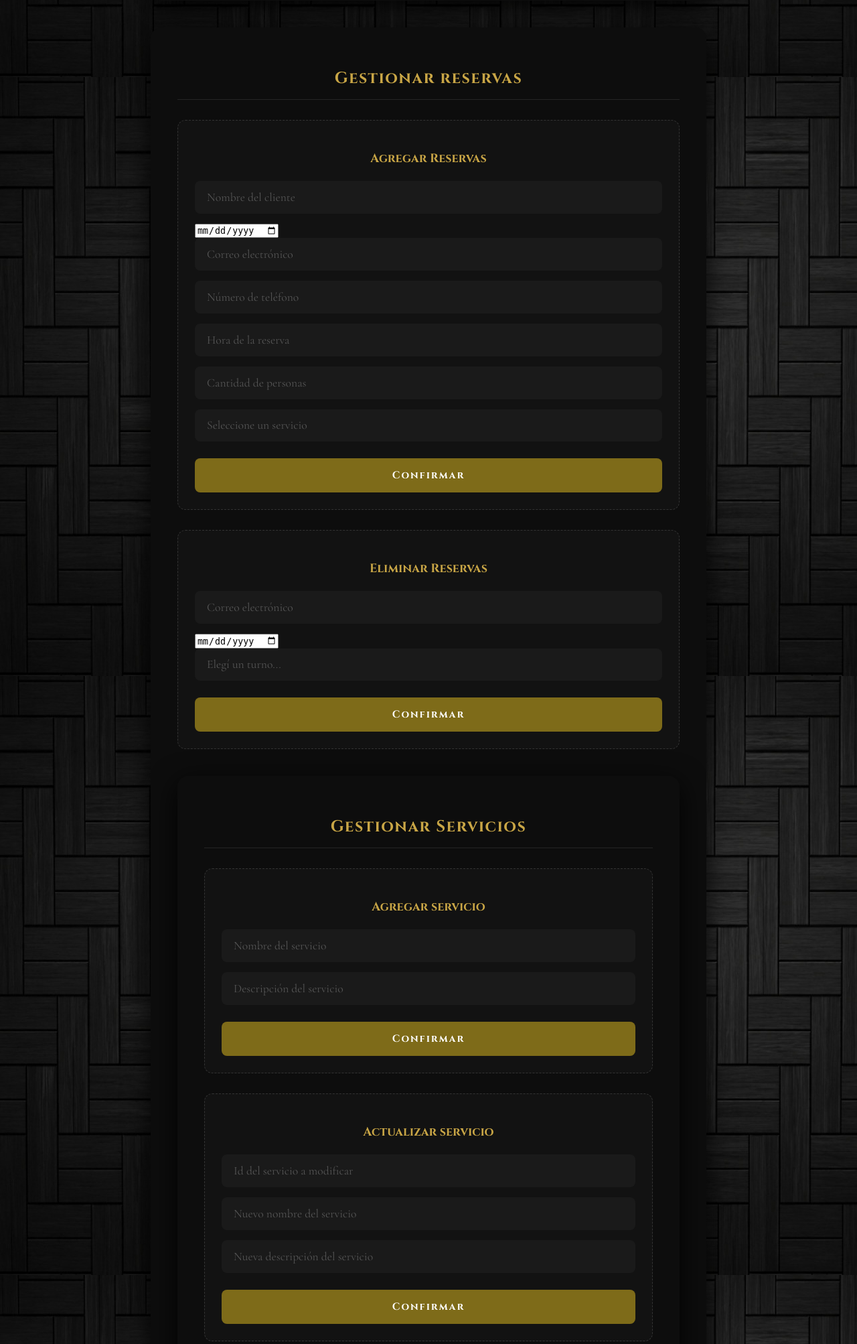
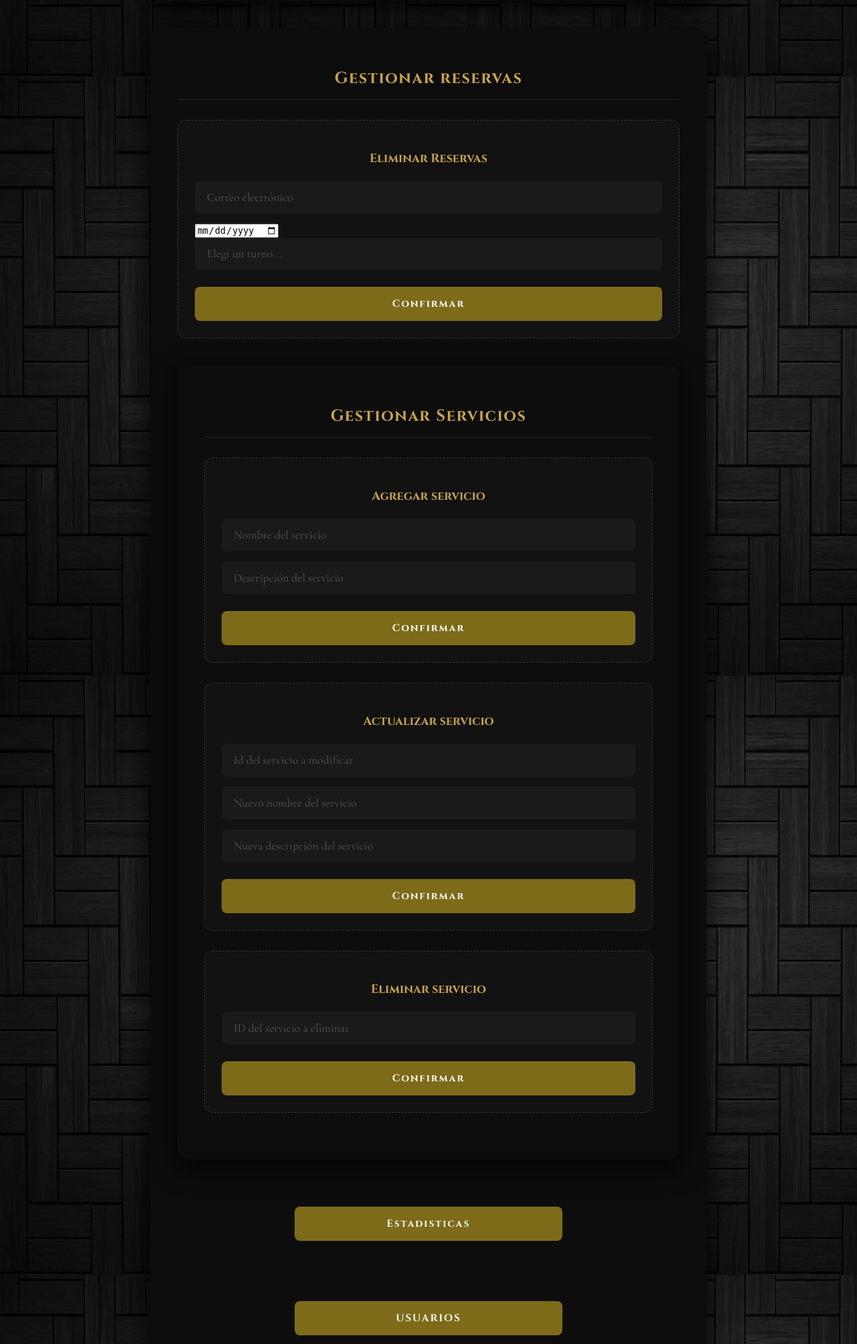
Before and after one commit to LucasRodaFiuba/IDS_TP_FINAL, a Flask app: page /admin in a window 1280 px wide. Shown: the part 2567-4573 px from the top of the page at 67% size. Run offline with Flask 3, Linux system fonts and the light colour scheme; data that the repository does not hold is empty.

Commit message:
Saco del template de admin la parte de agregar reserva : Innecesario, se decidió no implementarlo acá

```diff
--- a/templates/admin.html
+++ b/templates/admin.html
@@ -76,26 +76,6 @@
 
     <div id="Formularios">
         <h2>Gestionar reservas</h2>
-
-        <div id="Agregar_reserva">
-            <form action="{{ url_for('agregar_reserva') }}" method="post">
-                <p>Agregar Reservas</p>
-                <input type="text" name="nombre_cliente" placeholder="Nombre del cliente" required>
-                <input type="date" name="fecha_reserva" placeholder="Fecha y hora de la reserva" required>
-                <input type="email" name="correo_electronico" placeholder="Correo electrónico" required>
-                <input type="text" name="telefono-cliente" placeholder="Número de teléfono" required>
-                <input type="text" name="horario_reserva" placeholder="Hora de la reserva" required>
-                <input type="number" name="cantidad_personas" placeholder="Cantidad de personas" required>
-                <select name="servicios_extras" required>
-                    <option value="">Seleccione un servicio</option>
-                    {% for servicio in servicios_extra %}
-                        <option value="{{ servicio.id }}">{{ servicio.nombre }}</option>
-                    {% endfor %}
-                </select>
-                <button>Confirmar</button>
-            </form>
-        </div>
-
         <div id="Eliminar_reserva">
             <form action="{{ url_for('eliminar_reserva_admin') }}" method="post">
                 <p>Eliminar Reservas</p>
```
